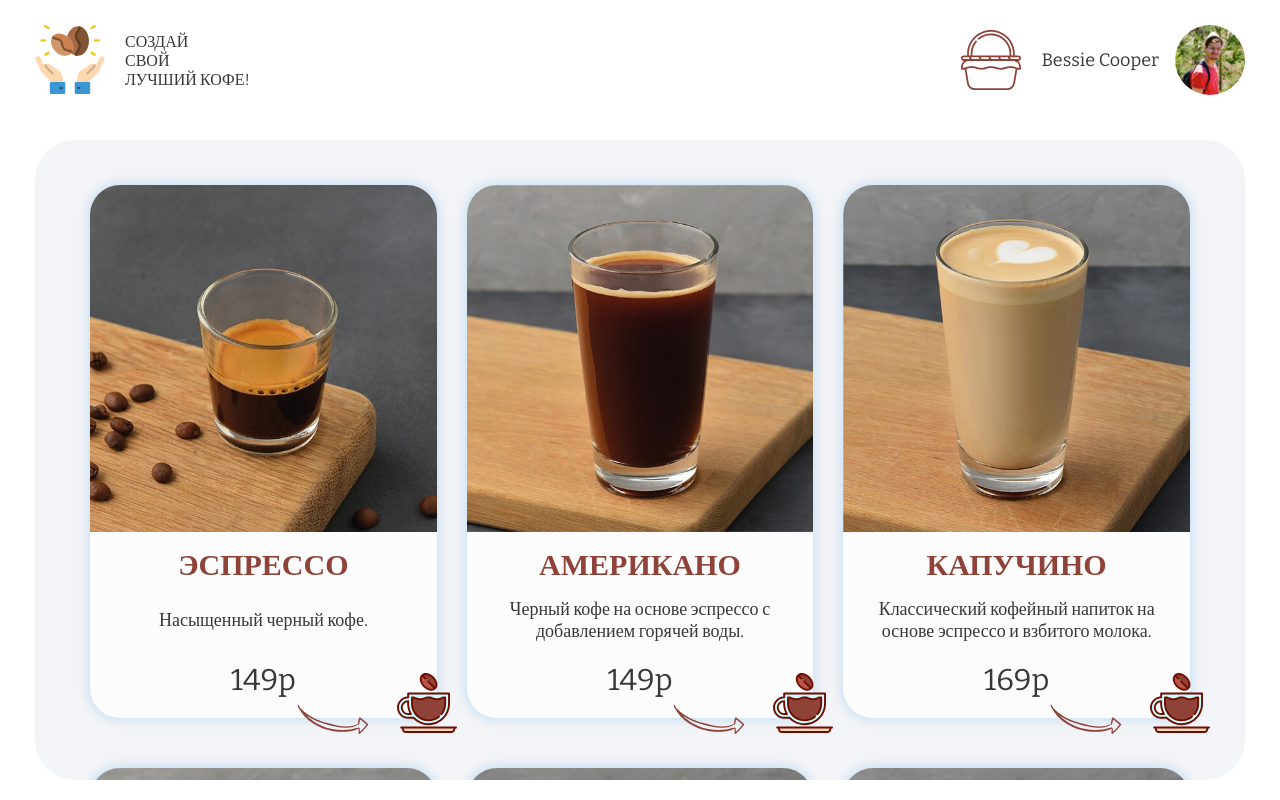
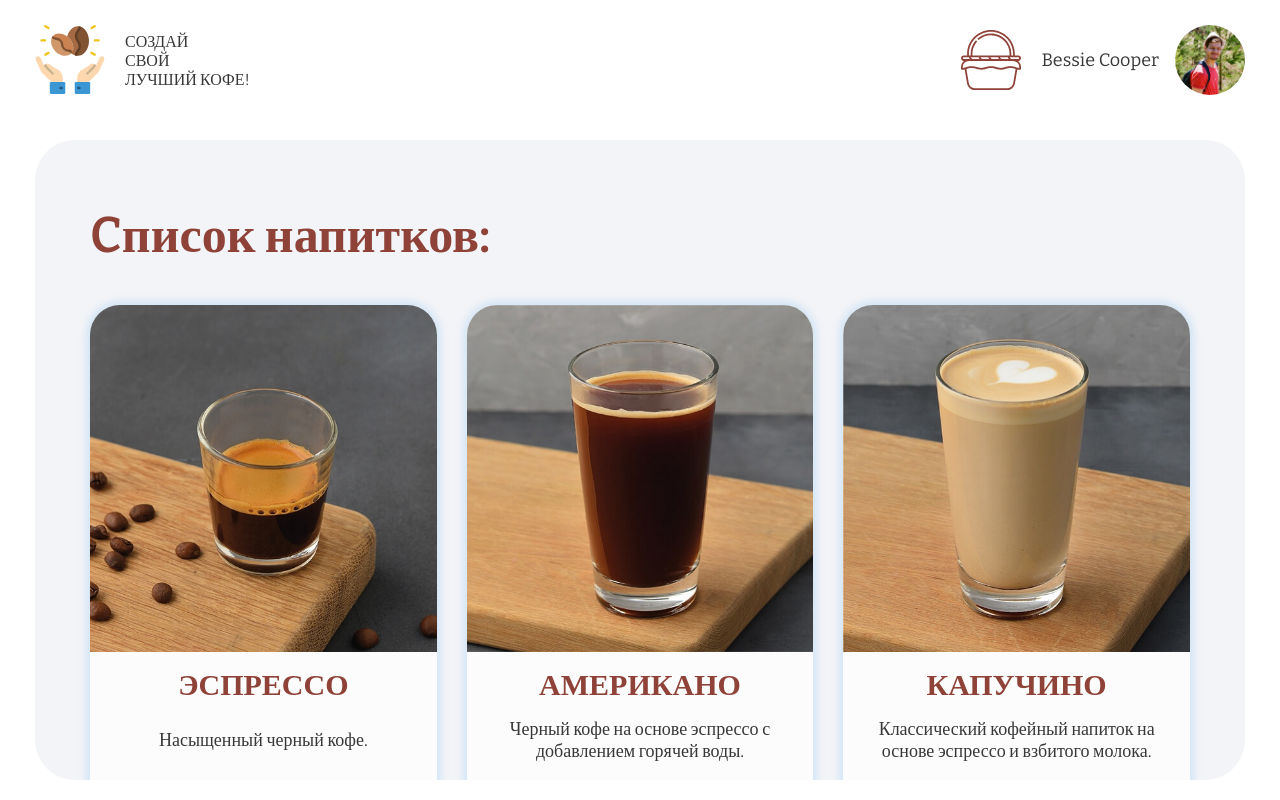
Before and after one commit to nakku-tricks/Create-Your-Best-Coffee, a Vue app: page / in a window 1280 px wide. Built offline with nearby package versions, Linux system fonts and the light colour scheme; data requests are answered from the project's data file.

Commit message:
Добавил заголовки для компонентов View используя slot

```diff
--- a/src/components/TheMain.vue
+++ b/src/components/TheMain.vue
@@ -1,6 +1,16 @@
 <template>
   <main class="the-main">
-    <router-view></router-view>
+    <router-view>
+      <template v-slot:title-constructor>
+        <h1 class="the-main__title">Ваш конструктор:</h1>
+      </template>
+      <template v-slot:title-coffee-list>
+        <h1 class="the-main__title">Cписок напитков:</h1>
+      </template>
+      <template v-slot:title-cart>
+        <h1 class="the-main__title">Корзина товаров:</h1>
+      </template>
+    </router-view>
   </main>
 </template>
 
@@ -13,5 +23,12 @@ export default {
 <style lang="scss">
 .the-main {
   height: 100%;
+
+  &__title {
+    font-size: 50px;
+
+    margin-bottom: 40px;
+    margin-top: 20px;
+  }
 }
 </style>
--- a/src/views/ViewCart.vue
+++ b/src/views/ViewCart.vue
@@ -1,5 +1,6 @@
 <template>
   <section class="view-cart">
+    <slot name="title-cart" v-if="cartList.length"></slot>
     <cart-list
       :cartList="cartList"
       @removeItem="removeItem"
@@ -43,11 +44,10 @@ export default {
 
   display: flex;
   flex-direction: column;
-  justify-content: center;
 
   &__notification {
     font-size: 50px;
-    align-self: center;
+    margin: auto;
   }
 }
 </style>
--- a/src/views/ViewCoffee.vue
+++ b/src/views/ViewCoffee.vue
@@ -1,5 +1,8 @@
 <template>
-  <coffee-list :coffeeList="coffeeList" @addToCart="addToCart"></coffee-list>
+  <section class="view-coffee">
+    <slot name="title-coffee-list"></slot>
+    <coffee-list :coffeeList="coffeeList" @addToCart="addToCart"></coffee-list>
+  </section>
 </template>
 
 <script>
@@ -25,5 +28,4 @@ export default {
 };
 </script>
 
-<style>
-</style>
+<style></style>
--- a/src/views/ViewCreateCoffee.vue
+++ b/src/views/ViewCreateCoffee.vue
@@ -1,6 +1,6 @@
 <template>
   <section class="view-create-coffee">
-    <h1 class="view-create-coffee__title">Ваш конструктор:</h1>
+    <slot class="view-create-coffee__title" name="title-constructor"></slot>
     <form class="view-create-coffee__form" @submit.prevent="submitForm">
       <ingredient-list
         :ingredientList="ingredientList"
@@ -94,13 +94,6 @@ export default {
   height: 100%;
   width: 100%;
 
-  &__title {
-    font-size: 50px;
-
-    margin-bottom: 40px;
-    margin-top: 20px;
-  }
-
   &__form {
     display: flex;
     justify-content: space-between;
```
